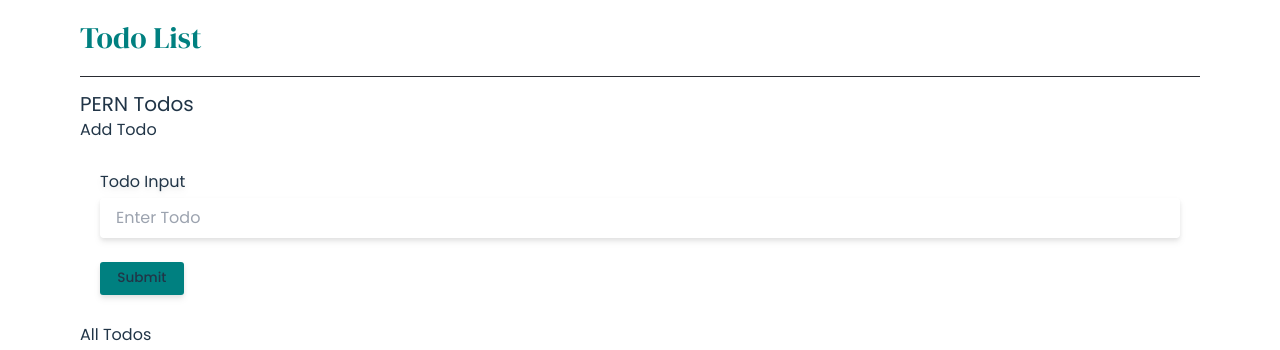
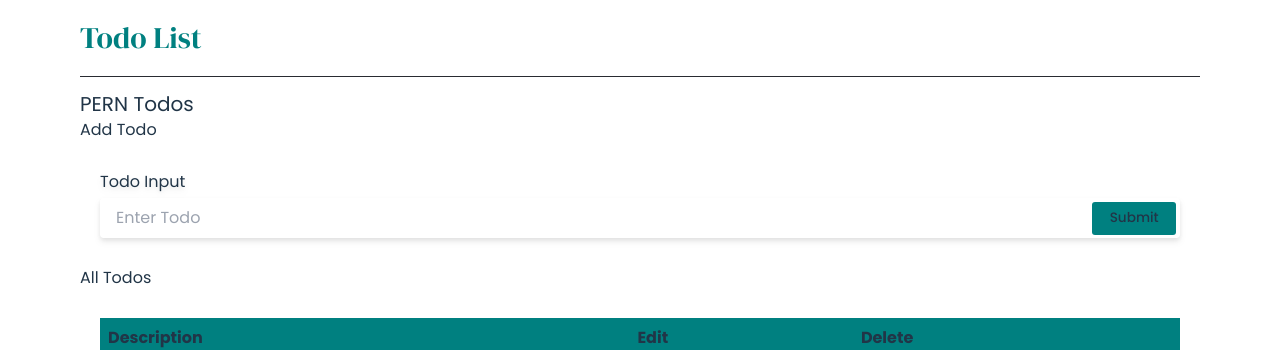
Before and after one commit to AJ1732/pern_stack, a React (Vite) app in the folder client/: page / in a window 1280 px wide. Shown: the top 350 px of the page. Built offline with nearby package versions, Linux system fonts and the light colour scheme; no server answers.

Commit message:
feat: add error message to todo input

```diff
--- a/client/src/anatomy/Layout/Main/Main.jsx
+++ b/client/src/anatomy/Layout/Main/Main.jsx
@@ -1,6 +1,5 @@
 import React from 'react'
 import TodoInput from '../../../components/Input/TodoInput'
-import TodoCard from '../../../components/Card/TodoCard'
 import TodoTable from '../../../components/Table/TodoTable'
 
 const Main = () => {
@@ -15,7 +14,6 @@ const Main = () => {
       <section>
         <h3>All Todos</h3>
         <TodoTable />
-        <TodoCard />
       </section>
     </main>
   )
--- a/client/src/components/Input/TodoInput.jsx
+++ b/client/src/components/Input/TodoInput.jsx
@@ -2,9 +2,11 @@ import React, { useState } from 'react'
 
 const TodoInput = () => {
   const [ description, setDescription ] = useState('')
+  const [ error, setError ] = useState('')
 
   const handleSubmit = async (e) => {
     e.preventDefault();
+    if (description.length > 0) {
       try {
         const todoBody = { description }
         const response = await fetch("http://localhost:5000/todos", {
@@ -13,17 +15,22 @@ const TodoInput = () => {
           body: JSON.stringify(todoBody)
         });
         setDescription('');
+        setError('')
         window.location = '/'
         // console.log(response);
       } catch (err) {
+        setError(err.message)
         console.error(err.message);
       }
       // console.log('Todo Submitted');
+    } else {
+      setError('Enter a todo')
+    }
   }
 
   return (
     <form action='' onSubmit={handleSubmit} className='overflow-hidden | bg-shade py-7 px-5 drop-shadow-md'>
-      <fieldset className='space-y-6'>
+      <fieldset className='relative space-y-6'>
         {/* TITLE INPUT */}
         <div className='grid gap-1'>
           <label htmlFor="title">Todo Input</label>
@@ -39,10 +46,10 @@ const TodoInput = () => {
         </div>
 
         {/* SUBMIT BUTTON */}
-        <button className='bg-teal'>Submit</button>
+        <button className='absolute top-2 right-1 bg-teal'>Submit</button>
       </fieldset>
 
-      {/* {error && <div className='text-red-500 text-sm'>{error}</div>} */}
+      {error && <div className='bg-red-50 text-red-500 text-sm mt-2 py-1.5 px-4 | rounded border border-red-500'>{error}</div>}
     </form>
   )
 }
```
Lines whose indentation alone changed are shown as unchanged.
